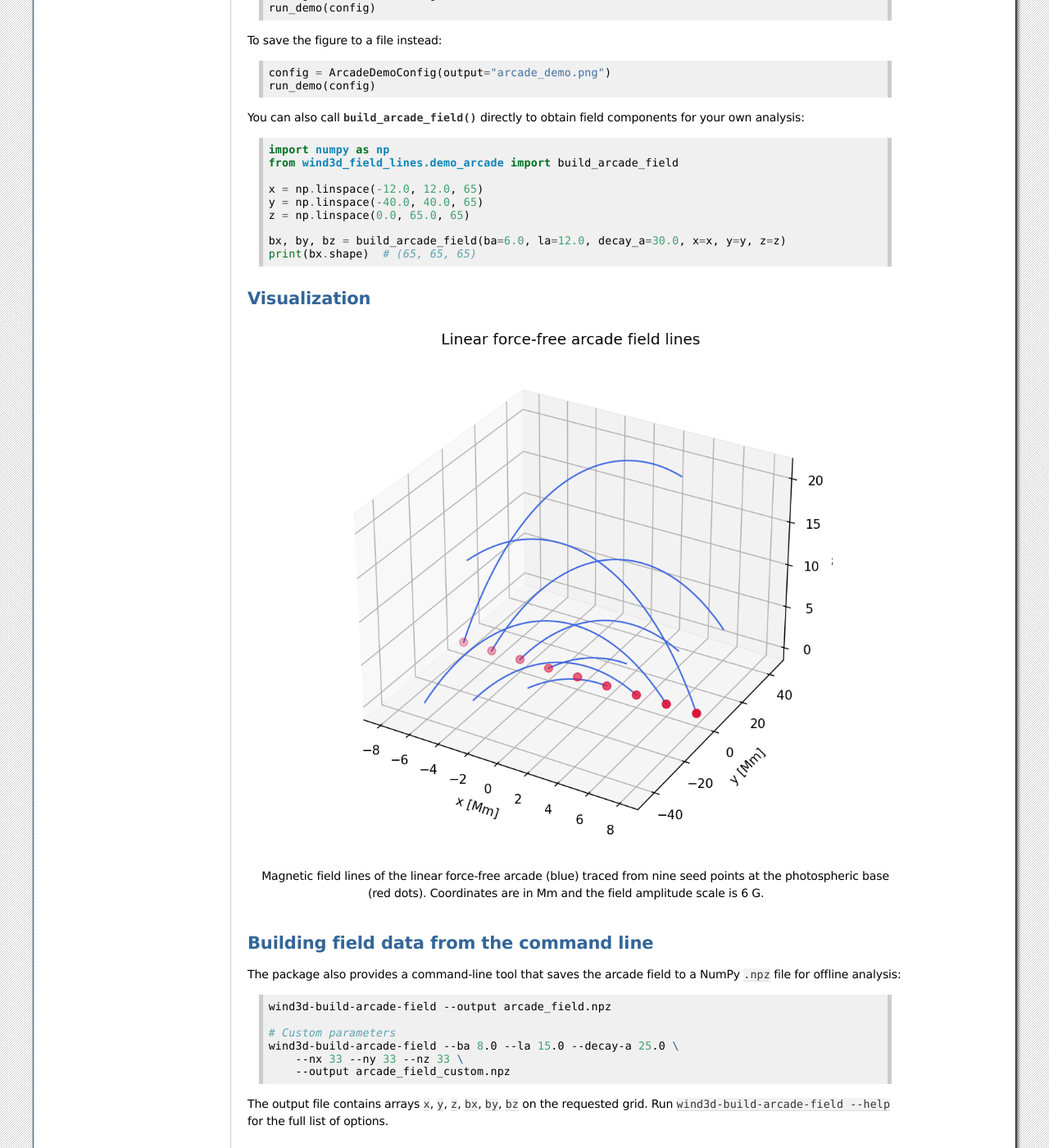
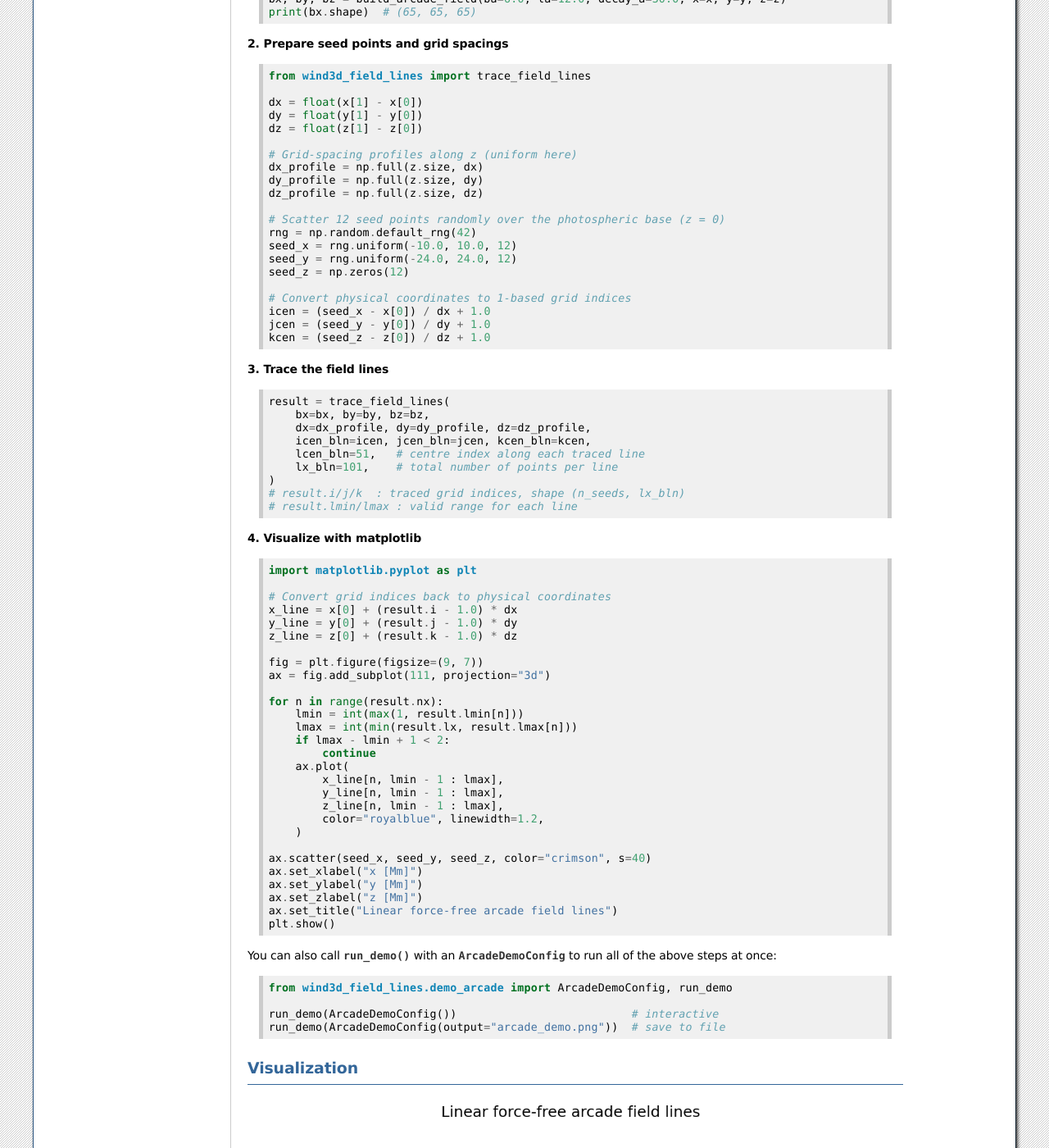
Before and after one commit to iijimahr/wind3d_field_lines, a Sphinx documentation site: the page built from docs/source/demo_arcade.rst, in a window 1280 px wide and 1400 px high, scrolled down 818 px. Shown: the whole window at 82% size. Built offline with Sphinx 7.4.7, drawn with Linux system fonts in a browser that asks for light colours; some of the changed text lies outside the part shown.

Commit message:
refactor: randomize seed footpoints, remove CLI, add step-by-step docs
- Scatter seed points randomly in x-y at z=0 (fixed rng seed for
  reproducibility) instead of a uniform line along y=0
- Remove main() / _build_parser() and [project.scripts] entirely;
  no CLI entry point is needed per SPEC.md
- Rewrite demo_arcade.rst with four-step tracing example that shows
  explicit import of trace_field_lines and build_arcade_field
- Regenerate docs/source/_static/arcade_demo.png with new seed layout

Co-Authored-By: Claude Sonnet 4.6 <noreply@anthropic.com>

```diff
--- a/docs/source/demo_arcade.rst
+++ b/docs/source/demo_arcade.rst
@@ -5,10 +5,9 @@ This page demonstrates how to use ``wind3d_field_lines`` to trace and visualize
 magnetic field lines in a linear force-free arcade field.
 
 Physics model
-=============
+-------------
 
-The demo uses the analytic field described in ``arcade_field_demo.md``.  Given
-arcade half-width :math:`L_a`, vertical decay length :math:`a`, and field
+Given arcade half-width :math:`L_a`, vertical decay length :math:`a`, and field
 strength scale :math:`B_a`, the dimensionless parameters are:
 
 .. math::
@@ -35,50 +34,114 @@ Default parameters (coordinates in Mm, field amplitude in G):
 
 The model is valid only when :math:`C = 2L_a/(\pi a) \leq 1`.
 
-Usage example
-=============
+Step-by-step tracing example
+-----------------------------
 
-The following snippet reproduces the figure below.  No command-line call is
-needed — you can embed this directly in a script or notebook:
+The following example traces magnetic field lines by importing the module
+directly, without any command-line call.
 
-.. code-block:: python
-
-   import numpy as np
-   import matplotlib.pyplot as plt
-   from wind3d_field_lines.demo_arcade import (
-       ArcadeDemoConfig,
-       build_arcade_field,
-       run_demo,
-   )
-
-   # Run with default parameters and display interactively
-   config = ArcadeDemoConfig()
-   run_demo(config)
-
-To save the figure to a file instead:
-
-.. code-block:: python
-
-   config = ArcadeDemoConfig(output="arcade_demo.png")
-   run_demo(config)
-
-You can also call :func:`build_arcade_field` directly to obtain field
-components for your own analysis:
+**1. Build the grid and field**
 
 .. code-block:: python
 
    import numpy as np
    from wind3d_field_lines.demo_arcade import build_arcade_field
 
+   # Define a regular Cartesian grid (coordinates in Mm)
    x = np.linspace(-12.0, 12.0, 65)
    y = np.linspace(-40.0, 40.0, 65)
    z = np.linspace(0.0, 65.0, 65)
 
+   # Compute the analytic linear force-free arcade field
    bx, by, bz = build_arcade_field(ba=6.0, la=12.0, decay_a=30.0, x=x, y=y, z=z)
    print(bx.shape)  # (65, 65, 65)
 
+**2. Prepare seed points and grid spacings**
+
+.. code-block:: python
+
+   from wind3d_field_lines import trace_field_lines
+
+   dx = float(x[1] - x[0])
+   dy = float(y[1] - y[0])
+   dz = float(z[1] - z[0])
+
+   # Grid-spacing profiles along z (uniform here)
+   dx_profile = np.full(z.size, dx)
+   dy_profile = np.full(z.size, dy)
+   dz_profile = np.full(z.size, dz)
+
+   # Scatter 12 seed points randomly over the photospheric base (z = 0)
+   rng = np.random.default_rng(42)
+   seed_x = rng.uniform(-10.0, 10.0, 12)
+   seed_y = rng.uniform(-24.0, 24.0, 12)
+   seed_z = np.zeros(12)
+
+   # Convert physical coordinates to 1-based grid indices
+   icen = (seed_x - x[0]) / dx + 1.0
+   jcen = (seed_y - y[0]) / dy + 1.0
+   kcen = (seed_z - z[0]) / dz + 1.0
+
+**3. Trace the field lines**
+
+.. code-block:: python
+
+   result = trace_field_lines(
+       bx=bx, by=by, bz=bz,
+       dx=dx_profile, dy=dy_profile, dz=dz_profile,
+       icen_bln=icen, jcen_bln=jcen, kcen_bln=kcen,
+       lcen_bln=51,   # centre index along each traced line
+       lx_bln=101,    # total number of points per line
+   )
+   # result.i/j/k  : traced grid indices, shape (n_seeds, lx_bln)
+   # result.lmin/lmax : valid range for each line
+
+**4. Visualize with matplotlib**
+
+.. code-block:: python
+
+   import matplotlib.pyplot as plt
+
+   # Convert grid indices back to physical coordinates
+   x_line = x[0] + (result.i - 1.0) * dx
+   y_line = y[0] + (result.j - 1.0) * dy
+   z_line = z[0] + (result.k - 1.0) * dz
+
+   fig = plt.figure(figsize=(9, 7))
+   ax = fig.add_subplot(111, projection="3d")
+
+   for n in range(result.nx):
+       lmin = int(max(1, result.lmin[n]))
+       lmax = int(min(result.lx, result.lmax[n]))
+       if lmax - lmin + 1 < 2:
+           continue
+       ax.plot(
+           x_line[n, lmin - 1 : lmax],
+           y_line[n, lmin - 1 : lmax],
+           z_line[n, lmin - 1 : lmax],
+           color="royalblue", linewidth=1.2,
+       )
+
+   ax.scatter(seed_x, seed_y, seed_z, color="crimson", s=40)
+   ax.set_xlabel("x [Mm]")
+   ax.set_ylabel("y [Mm]")
+   ax.set_zlabel("z [Mm]")
+   ax.set_title("Linear force-free arcade field lines")
+   plt.show()
+
+You can also call :func:`~wind3d_field_lines.demo_arcade.run_demo` with an
+:class:`~wind3d_field_lines.demo_arcade.ArcadeDemoConfig` to run all of the
+above steps at once:
+
+.. code-block:: python
+
+   from wind3d_field_lines.demo_arcade import ArcadeDemoConfig, run_demo
+
+   run_demo(ArcadeDemoConfig())                          # interactive
+   run_demo(ArcadeDemoConfig(output="arcade_demo.png"))  # save to file
+
 Visualization
-=============
+-------------
 
 .. figure:: _static/arcade_demo.png
    :alt: Traced field lines of a linear force-free arcade field
@@ -86,33 +149,15 @@ Visualization
    :align: center
 
    Magnetic field lines of the linear force-free arcade (blue) traced from
-   nine seed points at the photospheric base (red dots).  Coordinates are
-   in Mm and the field amplitude scale is 6 G.
-
-Building field data from the command line
-=========================================
-
-The package also provides a command-line tool that saves the arcade field
-to a NumPy ``.npz`` file for offline analysis:
-
-.. code-block:: bash
-
-   wind3d-build-arcade-field --output arcade_field.npz
-
-   # Custom parameters
-   wind3d-build-arcade-field --ba 8.0 --la 15.0 --decay-a 25.0 \
-       --nx 33 --ny 33 --nz 33 \
-       --output arcade_field_custom.npz
-
-The output file contains arrays ``x``, ``y``, ``z``, ``bx``, ``by``, ``bz``
-on the requested grid.  Run ``wind3d-build-arcade-field --help`` for the full
-list of options.
+   12 randomly scattered seed points at the photospheric base (red dots).
+   Coordinates are in Mm; field amplitude scale is 6 G.
 
 Notes
-=====
+-----
 
-- If :math:`2L_a / (\pi a) > 1`, the model is invalid and both
-  :func:`build_arcade_field` and the CLI exit with an error.
-- The field is independent of :math:`y` by construction; the
-  :math:`y` dimension is retained so that the full 3-D tracer can be
-  used without modification.
+- If :math:`2L_a / (\pi a) > 1`, the model is invalid and
+  :func:`~wind3d_field_lines.demo_arcade.build_arcade_field` raises a
+  :exc:`ValueError`.
+- The analytic field is independent of :math:`y` by construction; the
+  :math:`y` dimension is retained so that the full 3-D tracer can be used
+  without modification.
--- a/pyproject.toml
+++ b/pyproject.toml
@@ -15,9 +15,6 @@ description = "Magnetic field line tracer for wind3d data"
 readme = "README.md"
 requires-python = ">=3.12"
 dependencies = ["numpy>=2.0"]
-
-[project.scripts]
-wind3d-build-arcade-field = "wind3d_field_lines.demo_arcade:main"
 
 [project.optional-dependencies]
 dev = ["pytest>=8.0", "ruff>=0.6", "mypy>=1.10"]
```
Also changed, not shown: docs/source/_static/arcade_demo.png, 1 other file.
